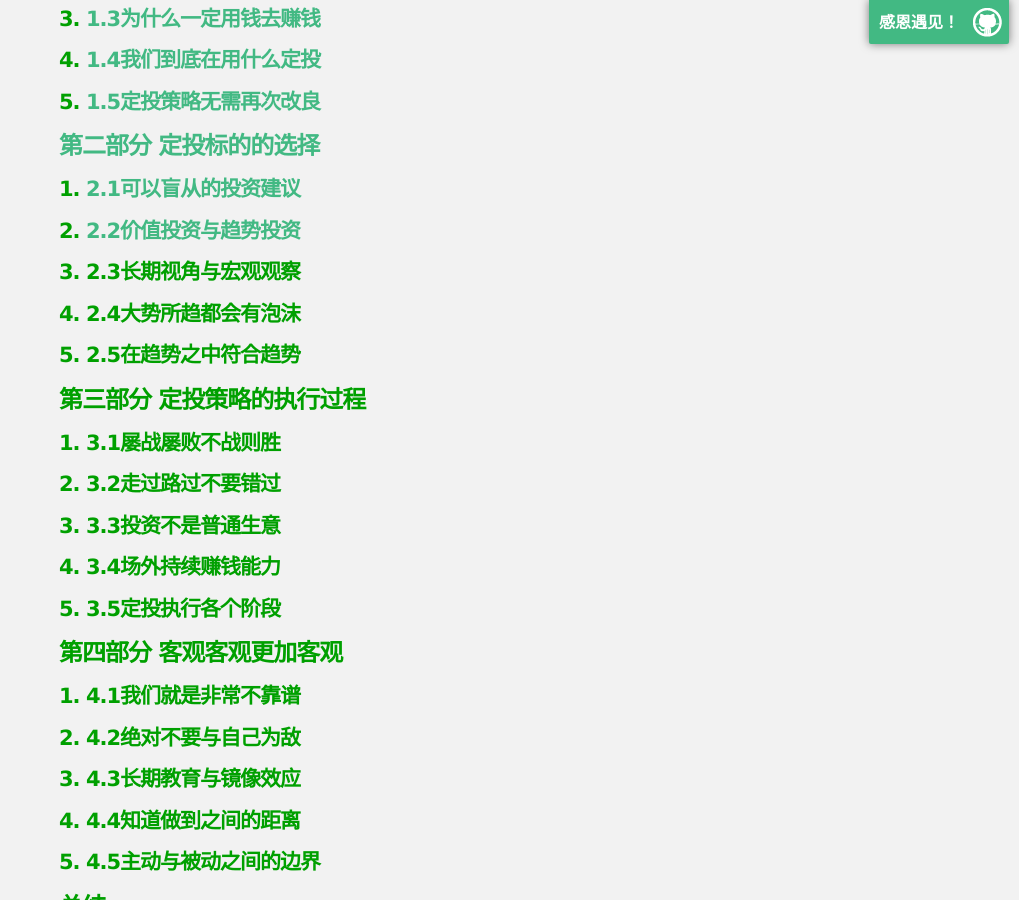
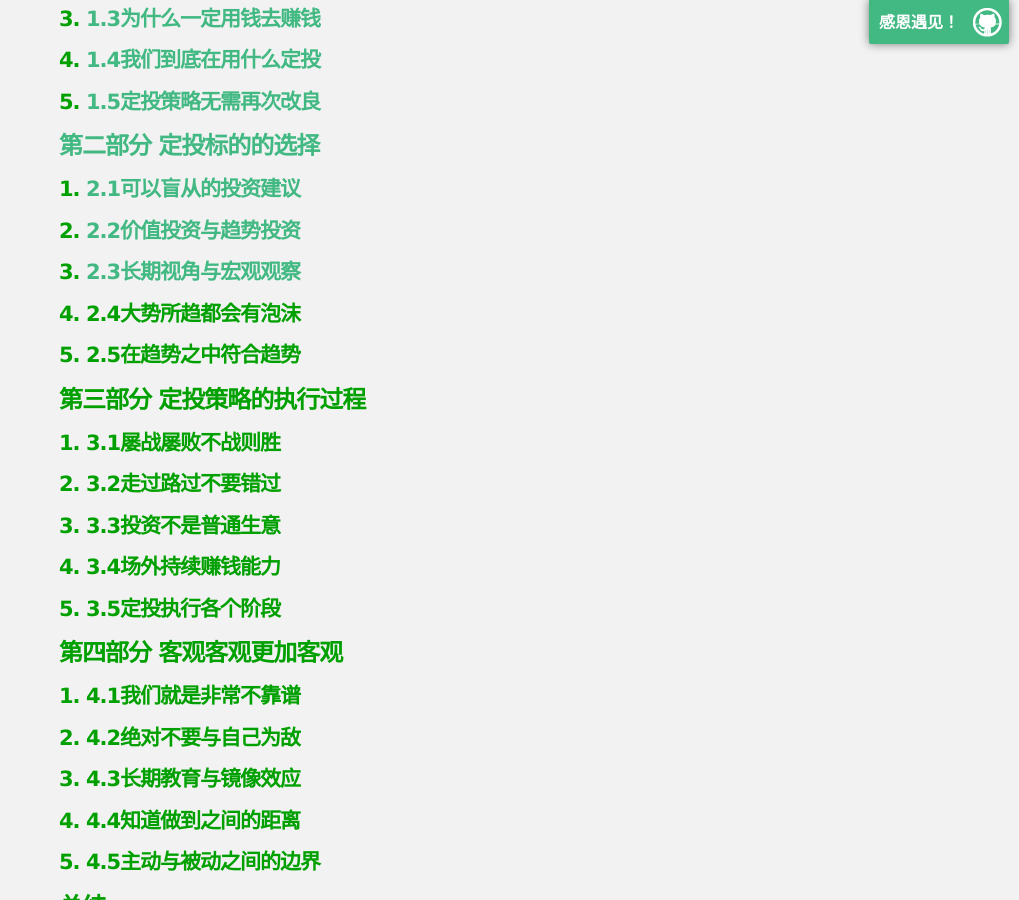
Before and after one commit to liangxincn/-, a Jekyll site: the page built from index.md, in a window 1280 px wide and 900 px high, scrolled down 1384 px. Shown: the whole window, without its empty margins (261-1280 px from the left). Built offline with Jekyll 4.4.1, drawn with Linux system fonts in a browser that asks for light colours; our own code applies the rules of GitHub Pages for plain Markdown files; part of the change alters nothing that is shown.

```diff
--- a/index.md
+++ b/index.md
@@ -37,7 +37,7 @@
 
 #### 2. [2.2价值投资与趋势投资](./chapter02-2.html "《定投改变命运》（第三版）20220114完成")
 
-#### 3. 2.3长期视角与宏观观察
+#### 3. [2.3长期视角与宏观观察](./chapter02-3.html "《定投改变命运》（第三版）20220115完成")
 
 #### 4. 2.4大势所趋都会有泡沫
 
```
